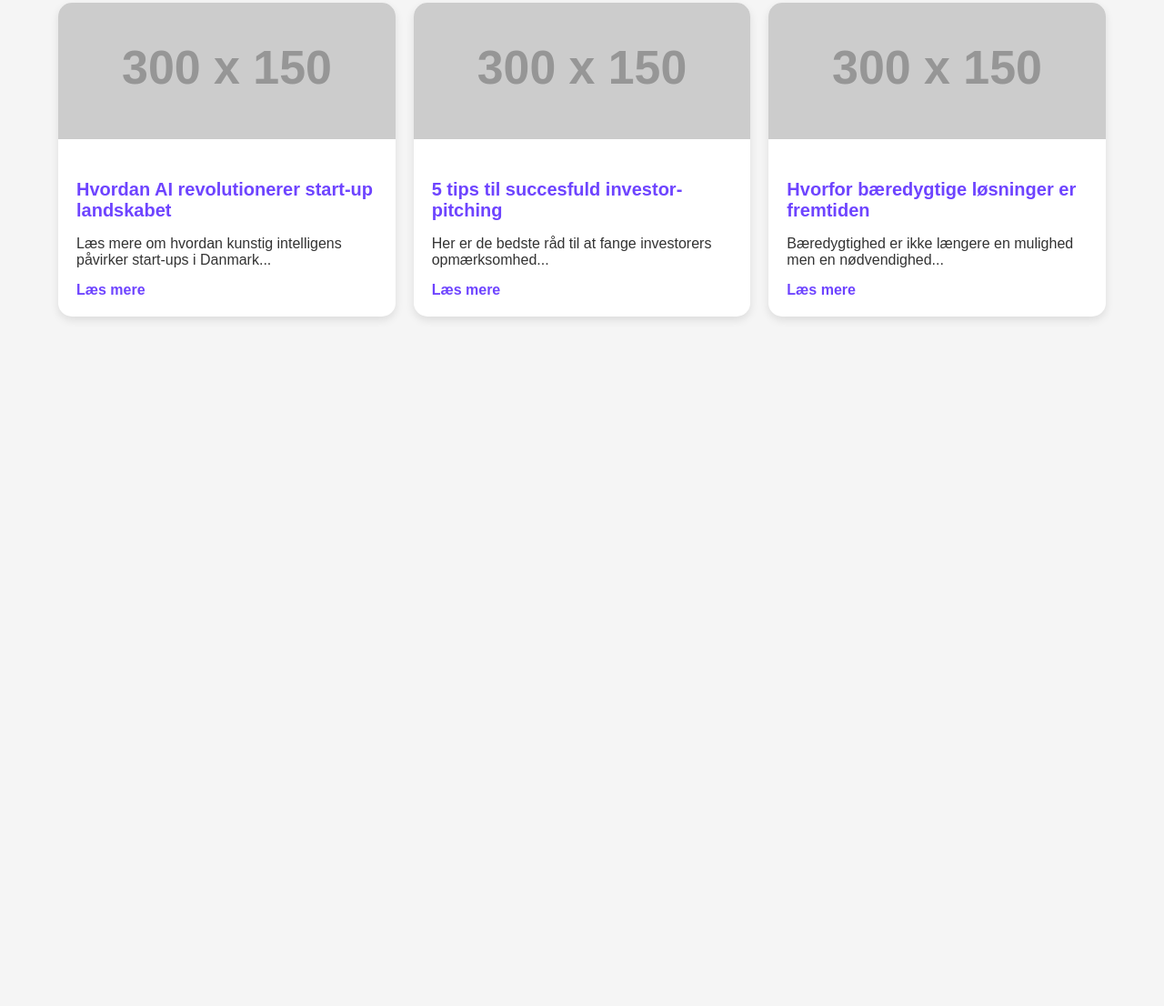
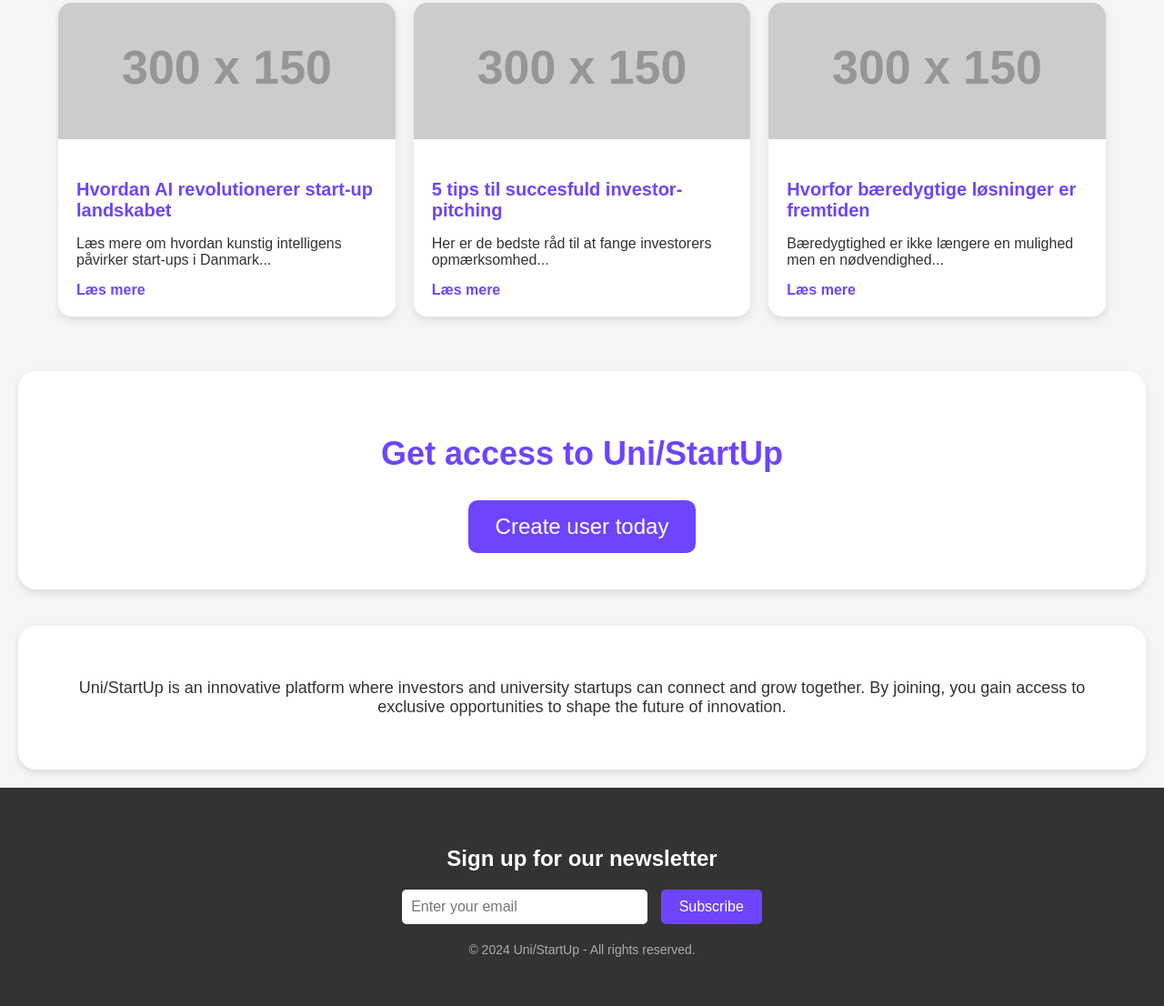
Before and after one commit to MoHaulik/TestTest, a plain HTML site: page index.html in a window 1280 px wide. Shown: the part 1253-2359 px from the top of the page at 91% size. Before the commit the page ends 1661 px from the top, so only its background shows below. Drawn offline with Linux system fonts and the light colour scheme; placeholder pictures from the web are drawn by us.

Commit message:
Update index.html

```diff
--- a/index.html
+++ b/index.html
@@ -268,6 +268,81 @@
             text-decoration: underline;
         }
 
+        /* Get access section */
+        .get-access-section {
+            background-color: white;
+            margin: 40px 20px;
+            padding: 40px;
+            border-radius: 20px;
+            box-shadow: 0px 4px 8px rgba(0, 0, 0, 0.1);
+            text-align: center;
+        }
+
+        .get-access-section h2 {
+            font-size: 36px;
+            color: #6e44ff;
+        }
+
+        .get-access-section .access-button {
+            margin-top: 20px;
+        }
+
+        .access-button button {
+            background-color: #6e44ff;
+            color: white;
+            font-size: 24px;
+            padding: 15px 30px;
+            border: none;
+            border-radius: 10px;
+            cursor: pointer;
+        }
+
+        .access-button button:hover {
+            background-color: #5534cc;
+        }
+
+        /* Footer */
+        .footer {
+            background-color: #333;
+            color: white;
+            padding: 40px 20px;
+            text-align: center;
+        }
+
+        .footer h3 {
+            font-size: 24px;
+            margin-bottom: 20px;
+        }
+
+        .newsletter-signup input[type="email"] {
+            padding: 10px;
+            border-radius: 5px;
+            border: none;
+            font-size: 16px;
+            margin-right: 10px;
+            width: 250px;
+        }
+
+        .newsletter-signup button {
+            background-color: #6e44ff;
+            color: white;
+            padding: 10px 20px;
+            border: none;
+            border-radius: 5px;
+            font-size: 16px;
+            cursor: pointer;
+        }
+
+        .newsletter-signup button:hover {
+            background-color: #5534cc;
+        }
+
+        .footer p {
+            margin-top: 20px;
+            font-size: 14px;
+            color: #aaa;
+        }
+
         /* Add responsiveness for smaller screens */
         @media (max-width: 768px) {
             .main-content h2 {
@@ -284,6 +359,10 @@
 
             .blog-post {
                 flex: 1 1 100%;
+            }
+
+            .newsletter-signup input[type="email"] {
+                width: 200px;
             }
         }
     </style>
@@ -383,5 +462,28 @@
         </div>
     </div>
 
+    <!-- Get access section -->
+    <div class="get-access-section">
+        <h2>Get access to Uni/StartUp</h2>
+        <div class="access-button">
+            <button>Create user today</button>
+        </div>
+    </div>
+
+    <!-- Platform info box -->
+    <div class="new-content-box">
+        <p>Uni/StartUp is an innovative platform where investors and university startups can connect and grow together. By joining, you gain access to exclusive opportunities to shape the future of innovation.</p>
+    </div>
+
+    <!-- Footer -->
+    <div class="footer">
+        <h3>Sign up for our newsletter</h3>
+        <div class="newsletter-signup">
+            <input type="email" placeholder="Enter your email" />
+            <button>Subscribe</button>
+        </div>
+        <p>&copy; 2024 Uni/StartUp - All rights reserved.</p>
+    </div>
+
 </body>
 </html>
```
